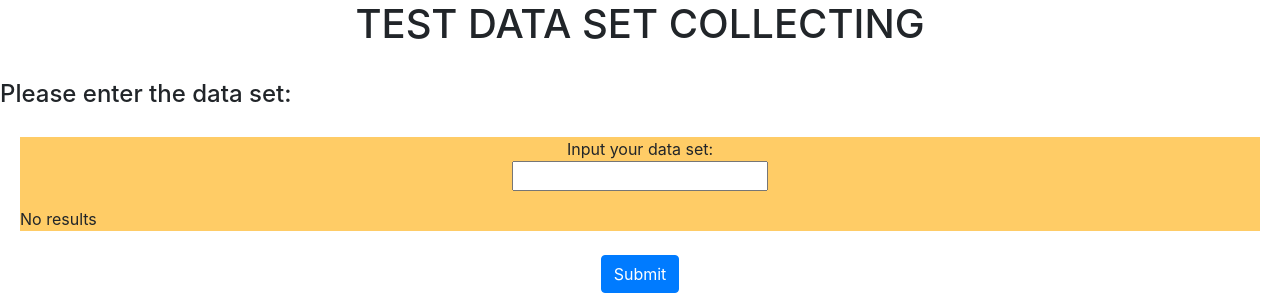
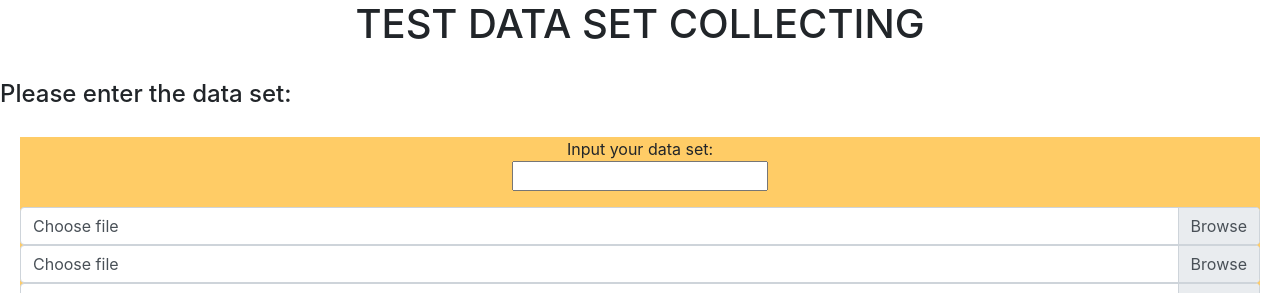
Before and after one commit to joeyzhou98/CodeJam2019, a Flask app: page /home in a window 1280 px wide. Shown: the top 293 px of the page. Run offline with Flask 2, Linux system fonts and the light colour scheme; parts of the project's set-up code (start-up, migrations or seed data) failed here and were passed over; some libraries are stand-ins or nearby versions.

Commit message:
put back file fields

```diff
--- a/templates/home.html
+++ b/templates/home.html
@@ -19,11 +19,28 @@
     <div class="card-body">
         <form class="fColor" action="/home" method="get" id="form">
             <div align="middle" class="form-group">
-                Input your data set:
-                <br>
-                <input type="text" name="data">
-                <br>
+            Input your data set:<br>
+            <input type="text" name="data"><br>
             </div>
+            <div class="custom-file">
+                <input type="file" class="custom-file-input" id="inputGroupFile01"
+                       aria-describedby="inputGroupFileAddon01">
+                <label class="custom-file-label" for="inputGroupFile01">Choose file</label>
+            </div>
+            <br>
+            <div class="custom-file">
+                <input type="file" class="custom-file-input" id="inputGroupFile02"
+                       aria-describedby="inputGroupFileAddon01">
+                <label class="custom-file-label" for="inputGroupFile01">Choose file</label>
+            </div>
+            <br>
+            <div class="custom-file">
+                <input type="file" class="custom-file-input" id="inputGroupFile03"
+                       aria-describedby="inputGroupFileAddon01">
+                <label class="custom-file-label" for="inputGroupFile01">Choose file</label>
+            </div>
+
+
             {{ result }}
 
 
```
